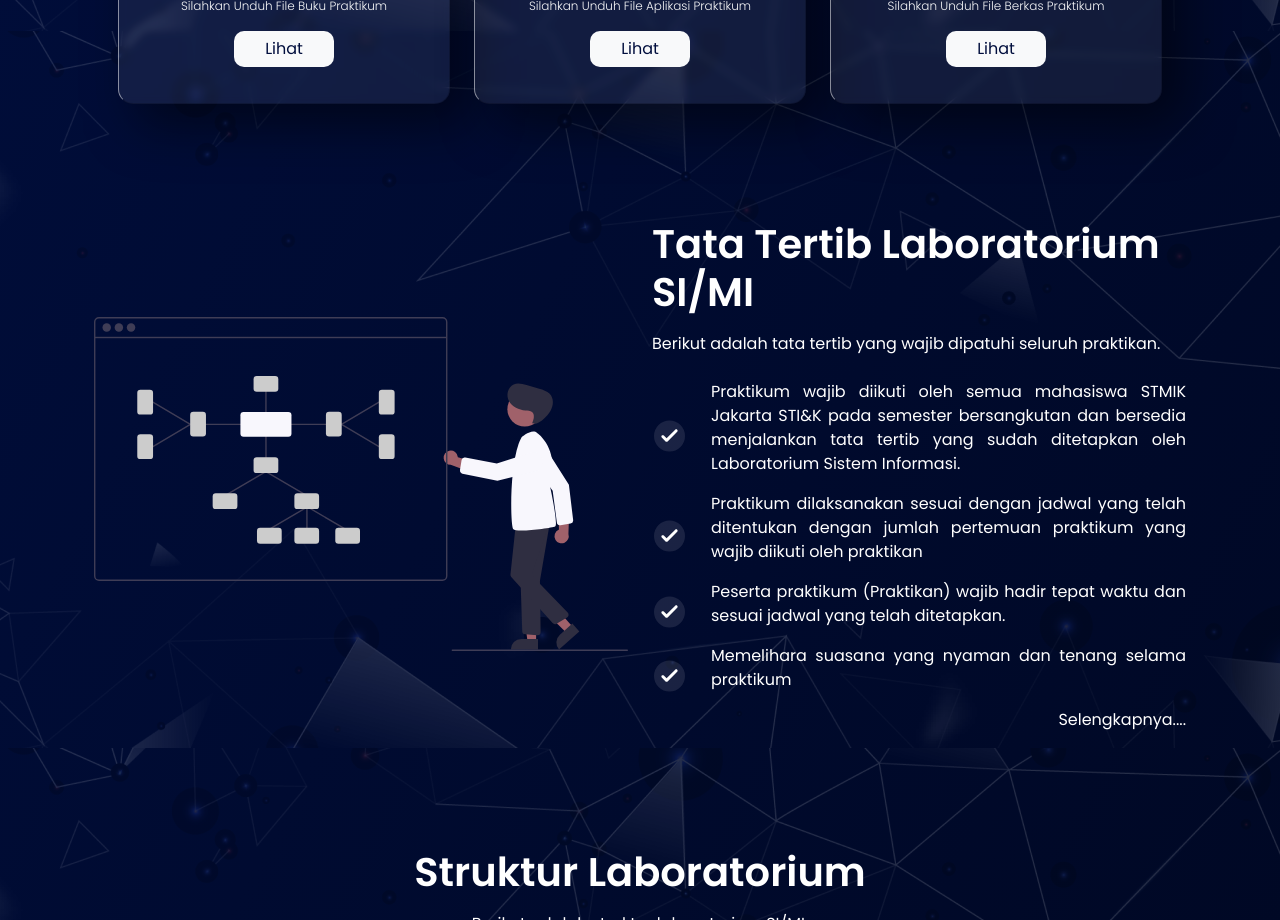
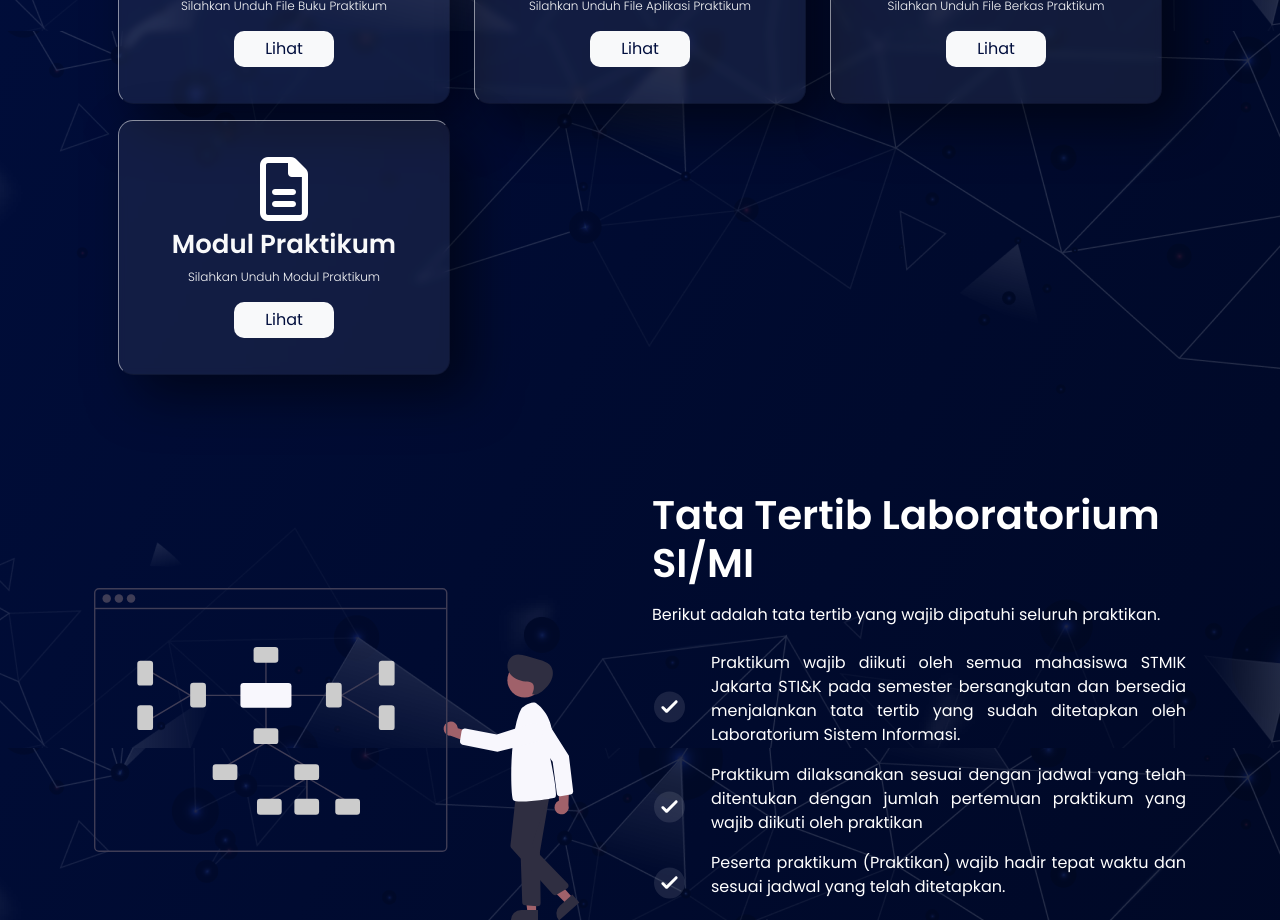
Before and after one commit to nazazulfiqi/Lab-FrontEnd, a React (Vite) app: page / in a window 1280 px wide. Shown: the part 2120-3040 px from the top of the page. Built offline with nearby package versions, Linux system fonts and the light colour scheme.

Commit message:
feat: add praktikum module

```diff
--- a/package.json
+++ b/package.json
@@ -18,6 +18,7 @@
     "react": "^18.2.0",
     "react-bootstrap": "^2.7.0",
     "react-dom": "^18.2.0",
+    "react-icons": "^5.2.1",
     "react-router-dom": "^6.6.1"
   },
   "devDependencies": {
--- a/src/components/LandingComponent/Perlengkapan.jsx
+++ b/src/components/LandingComponent/Perlengkapan.jsx
@@ -87,6 +87,30 @@ function Perlengkapan() {
                 </div>
               </div>
             </div>
+            <div className="col-lg-4 col-md-6 col-12 mb-3">
+              <div className="card card-perlengkapan card-perlengkapan">
+                <div className="card-body ">
+                  <div className="card-icon text-center">
+                    <i className="fa-regular fa-file-lines icon-laporan pb-2"></i>
+                  </div>
+                  <h2 className="card-title text-center text-light">
+                    Modul Praktikum
+                  </h2>
+                  <p className="card-text text-center text-light">
+                    Silahkan Unduh Modul Praktikum
+                  </p>
+                  <div className="button-lihat text-center">
+                    <a
+                      href="https://drive.google.com/drive/folders/1CDoZtEryCj50eX32SJSbuVBidRZcCRqC?usp=sharing"
+                      target="_blank"
+                      className="btn btn-light text-center"
+                    >
+                      Lihat
+                    </a>
+                  </div>
+                </div>
+              </div>
+            </div>
           </div>
         </div>
       </div>
```
Also changed, not shown: 1 other file (tests, documents, lock files or other folders).
